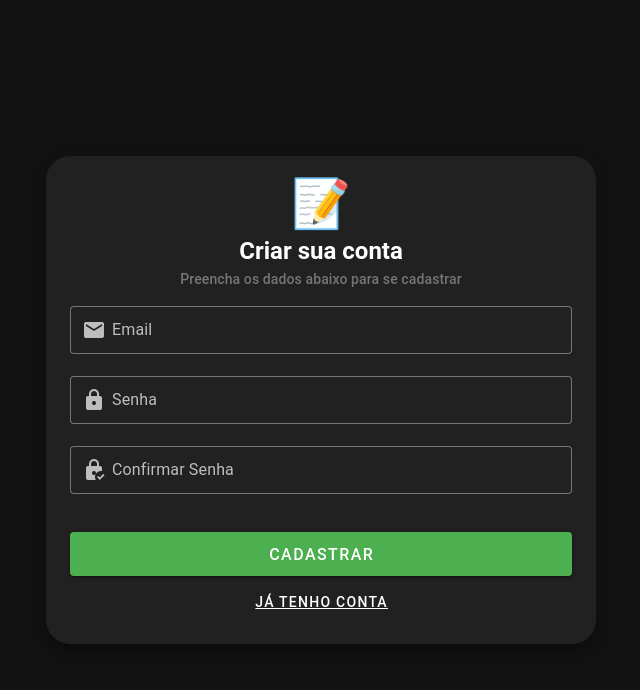
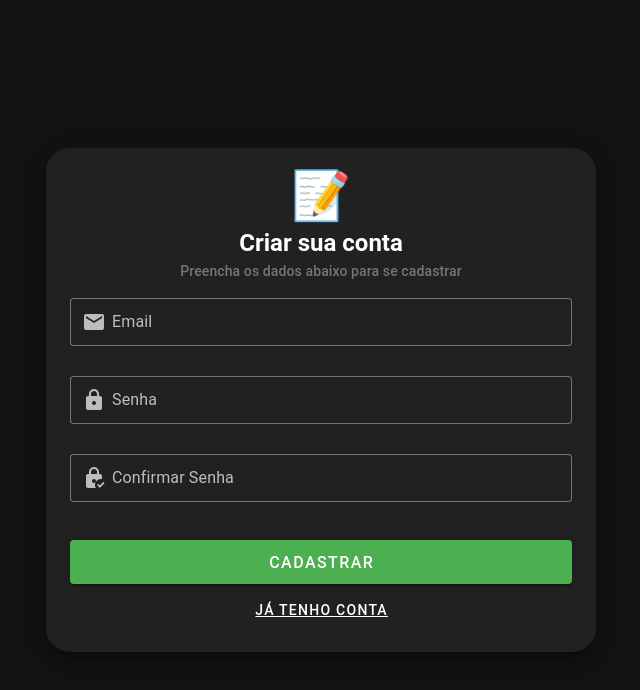
Before and after one commit to LucasVentura52/project-api, a Vue app: page /cadastrar in a window 1280 px wide. Shown: the top 690 px of the page, without its empty margins (319-959 px from the left). Built offline with nearby package versions, Linux system fonts and the light colour scheme.

Commit message:
espacamento entre os campos do cadastro

```diff
--- a/src/views/RegisterView.vue
+++ b/src/views/RegisterView.vue
@@ -10,9 +10,9 @@
             <v-form @submit.prevent="register" ref="formRef" v-model="valid">
                 <v-text-field v-model="email" label="Email" type="email" :rules="[rules.required, rules.email]"
                     prepend-inner-icon="mdi-email" variant="outlined" density="comfortable" />
-                <v-text-field v-model="senha" label="Senha" type="password" :rules="[rules.required]"
+                <v-text-field class="mt-2" v-model="senha" label="Senha" type="password" :rules="[rules.required]"
                     prepend-inner-icon="mdi-lock" variant="outlined" density="comfortable" />
-                <v-text-field v-model="senhaConfirmada" label="Confirmar Senha" type="password"
+                <v-text-field class="mt-2" v-model="senhaConfirmada" label="Confirmar Senha" type="password"
                     :rules="[rules.required, rules.confirmacao]" prepend-inner-icon="mdi-lock-check" variant="outlined"
                     density="comfortable" />
                 <v-btn :loading="loading" :disabled="loading" color="success" type="submit" block class="mt-4"
```
